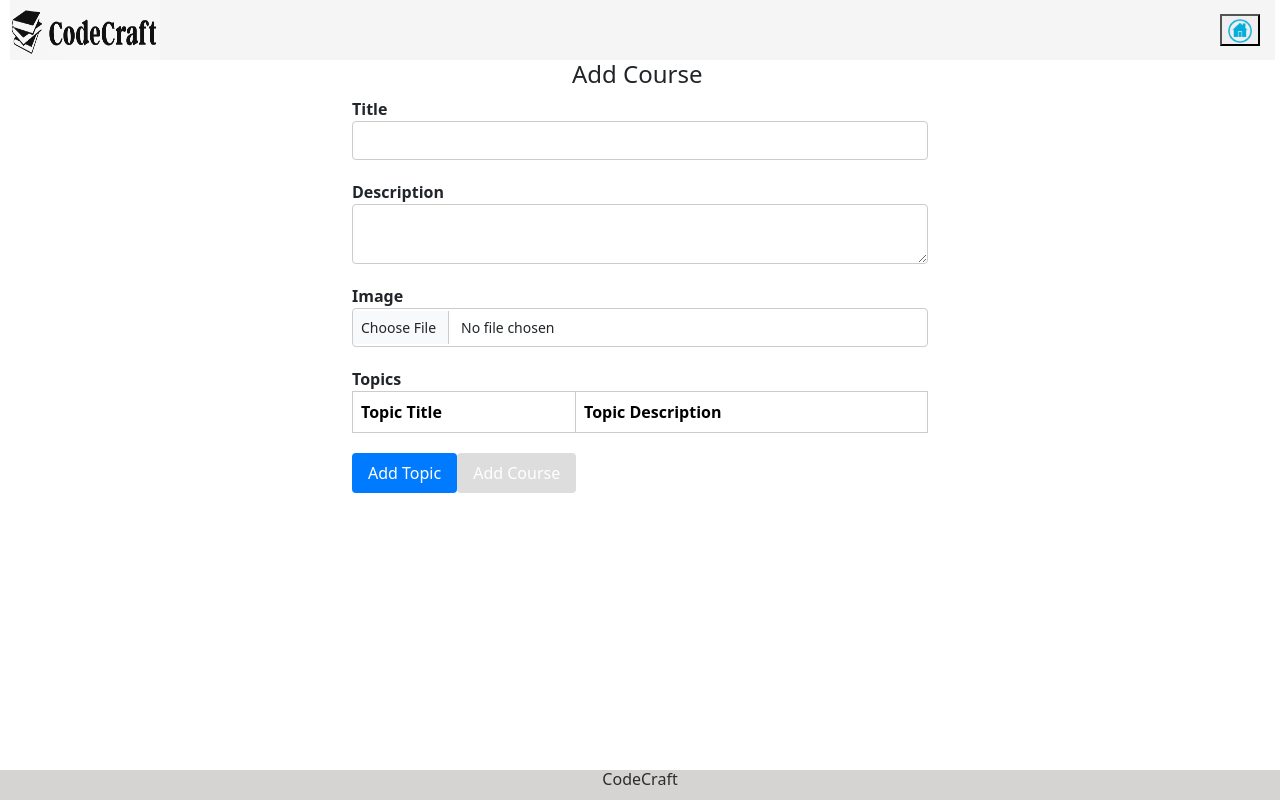
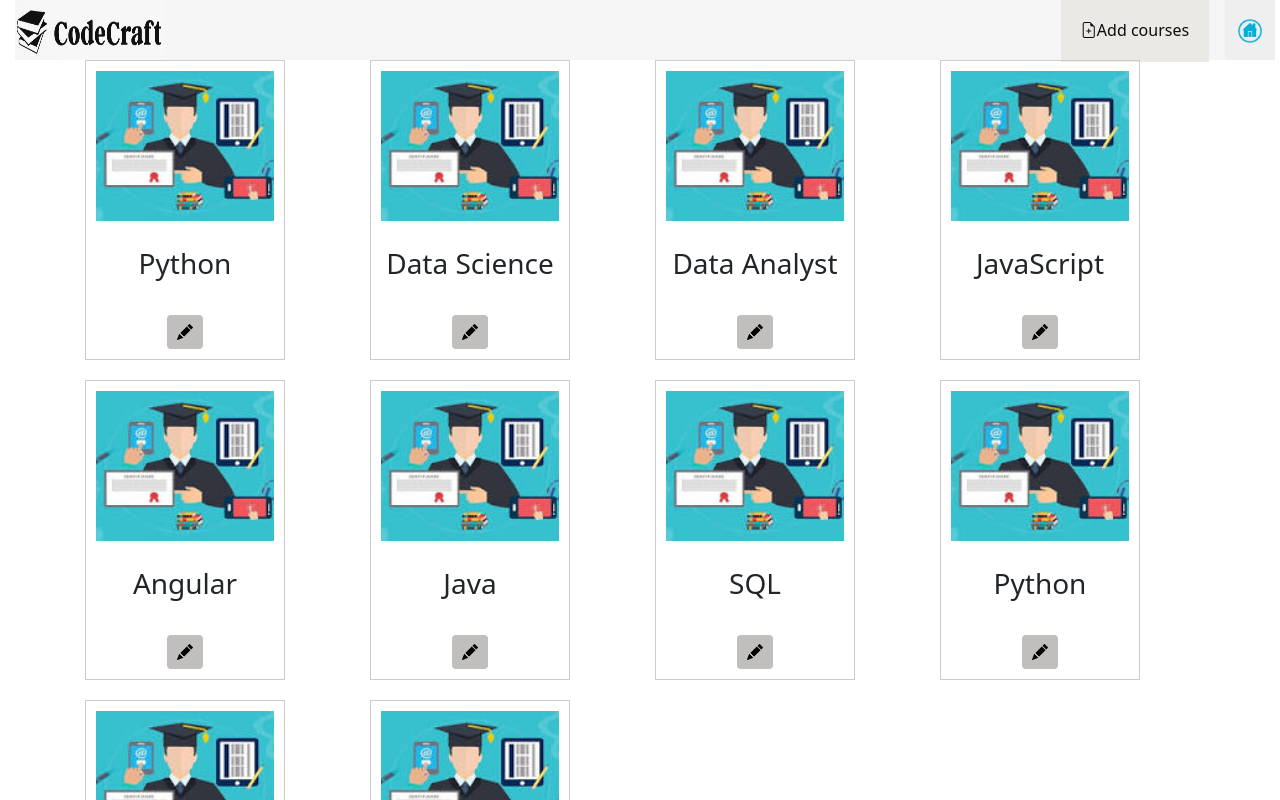
Before and after one commit to JoshuaPoulose/Project, an Angular app in the folder e-project/: page /login in a window 1280 px wide. Shown: the top 800 px of the page. Built offline with nearby package versions, Linux system fonts and the light colour scheme.

Commit message:
front end

```diff
--- a/e-project/src/app/admin/admin.component.css
+++ b/e-project/src/app/admin/admin.component.css
@@ -9,7 +9,7 @@
 
 .nav-items {
   display: flex;
-  justify-content: space-around;
+  justify-content: space-between;
   align-items: center;
   background-color:#f5f5f5;
   margin-right: 5px;
@@ -37,15 +37,18 @@
 }
 
 .login-container {
- margin-left:1000px;
+ margin-left:-100px;
 
 }
 
 .logo-container{
-  margin-left: -70px;
+  margin-left: -50px;
 }
 .login-button {
   margin-left: 10px;
+  height: 60px;
+  width: 50px;
+  border: none;
 }
 
 .support-container{
@@ -64,16 +67,23 @@
   height: 540px;
 }
 .add-button {
-  background-color: #64511e;
-  color: #fff;
+  background-color: #ebe9e5;
+  color: #0e0d0d;
   padding: 20px 20px;
   border: none;
-  border-radius: 4px;
+  /* border-radius: 4px; */
   cursor: pointer;
+  margin-left: 70px;
   transition: background-color 0.3s ease-in-out;
+  /* height: 60px; */
+
 }
 .add-button:hover {
-  background-color: #007700;
+  background-color: #aac2aa;
+}
+.add-nav{
+  margin-left: 700px;
+
 }
 
 .container {
@@ -89,7 +99,7 @@
 align-items: center;
 }
 
-.left-aside {
+/* .left-aside {
   background-color: rgb(240, 205, 160);
   width: 15%;
   min-height: 60vh;
@@ -101,13 +111,13 @@ align-items: center;
   margin-top: 20px;
   margin-bottom: 20px;
 
-}
+} */
 
-.right-aside {
+/* .right-aside {
   width: 70%;
   padding: 20px;
 
-}
+} */
 
 .row {
   display: flex;
@@ -129,8 +139,9 @@ align-items: center;
   margin-bottom: 20px;
   border: 1px solid #ccc;
   padding: 10px;
-  height: 200px; /* Set a fixed height for the course card */
+  height: 300px; /* Set a fixed height for the course card */
   text-align: center;
+  width: 200px;
 }
 
 .course-card img {
--- a/e-project/src/app/admin/admin.component.html
+++ b/e-project/src/app/admin/admin.component.html
@@ -44,6 +44,10 @@
         <img src="../../assets/Images/logo.PNG" alt="Login" class="logo-icon">
       </a>
     </div>
+    <div class="add-nav">
+    <button class="add-button">
+      <i class="bi bi-file-earmark-plus"></i>Add courses</button>
+    </div>
     <div class="login-container">
       <button routerLink="/" title="Home" class="login-button">
         <img src="../../assets/Images/home.png" alt="Login" class="login-icon">
@@ -54,21 +58,21 @@
 
 <div class="admin-page">
   <div class="container">
-    <aside class="left-aside">
+    <!-- <aside class="left-aside">
       <button class="add-button">
         <i class="bi bi-file-earmark-plus"></i><br>Add
       </button>
-    </aside>
-    <aside class="right-aside">
+    </aside> -->
+    <!-- <aside class="right-aside"> -->
       <div class="row">
         <div class="column" *ngFor="let course of courses; let i = index">
           <div class="course-card">
             <img src="../../assets/Images/course.jpg" alt="Course 1">
             <h3>{{ course.title }}</h3>
-            <button class="edit-button">Edit</button>
+            <button class="edit-button"><i class="bi bi-pencil-fill"></i></button>
           </div>
         </div>
       </div>
-    </aside>
+    <!-- </aside> -->
   </div>
 </div>
--- a/e-project/src/app/app.component.html
+++ b/e-project/src/app/app.component.html
@@ -16,5 +16,5 @@
 
 <app-admin-add></app-admin-add>
 <!-- <router-outlet></router-outlet> -->
-<!-- <app-admin></app-admin> -->
-<app-admin-add></app-admin-add>
+<app-admin></app-admin>
+<!-- <app-admin-add></app-admin-add> -->
```
